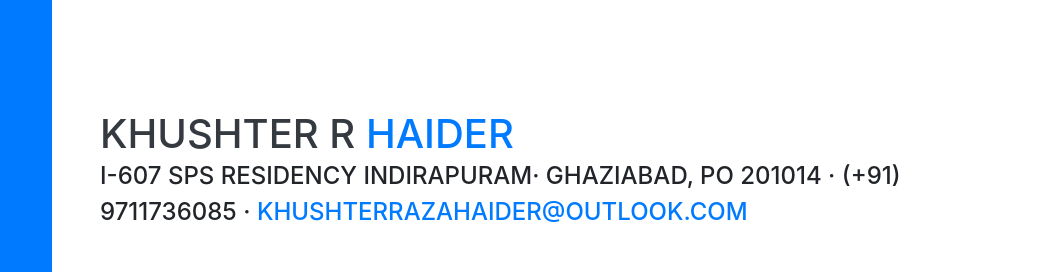
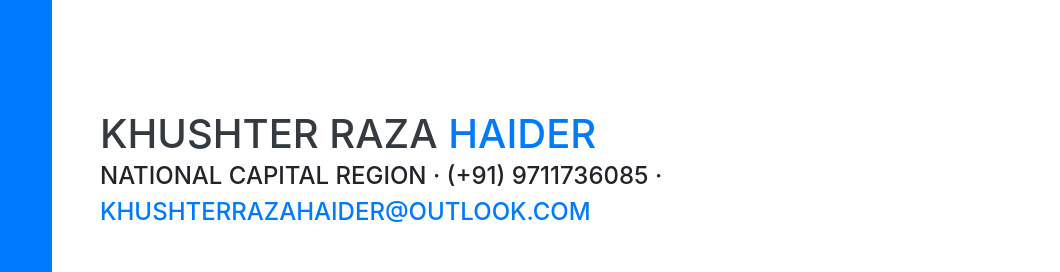
Before and after one commit to khushter/my-portfolio, a website with bundled scripts: page index.html in a window 1280 px wide. Shown: the part 99-371 px from the top of the page, 220-1280 px from the left. Built offline with nearby package versions, Linux system fonts and the light colour scheme; files whose address does not match are found by name; a web font is replaced by a local one.

Commit message:
Update index.html

```diff
--- a/index.html
+++ b/index.html
@@ -66,10 +66,10 @@
 
     <section class="resume-section p-3 p-lg-5 d-flex align-items-center" id="about">
       <div class="w-100">
-        <h1 class="mb-0">Khushter R
+        <h1 class="mb-0">Khushter Raza
           <span class="text-primary">Haider</span>
         </h1>
-        <div class="subheading mb-5">I-607 SPS Residency Indirapuram· Ghaziabad, PO 201014 · (+91) 9711736085 ·
+        <div class="subheading mb-5">National Capital Region · (+91) 9711736085 ·
           <a href="mailto:khushterrazahaider@outlook.com">khushterrazahaider@outlook.com</a>
         </div>
         <p class="lead mb-5">Bringing with me on table, the modern technological concept of Project Management such as Client Management, BIM, Lean, Sustainibilty etc. which will not only emphasize the growth of the industry but overall growth of the country, nature and environment.This will not only generate more profit for the organization but it will also help it to sustain in the market for the longer duration.</p>
```
